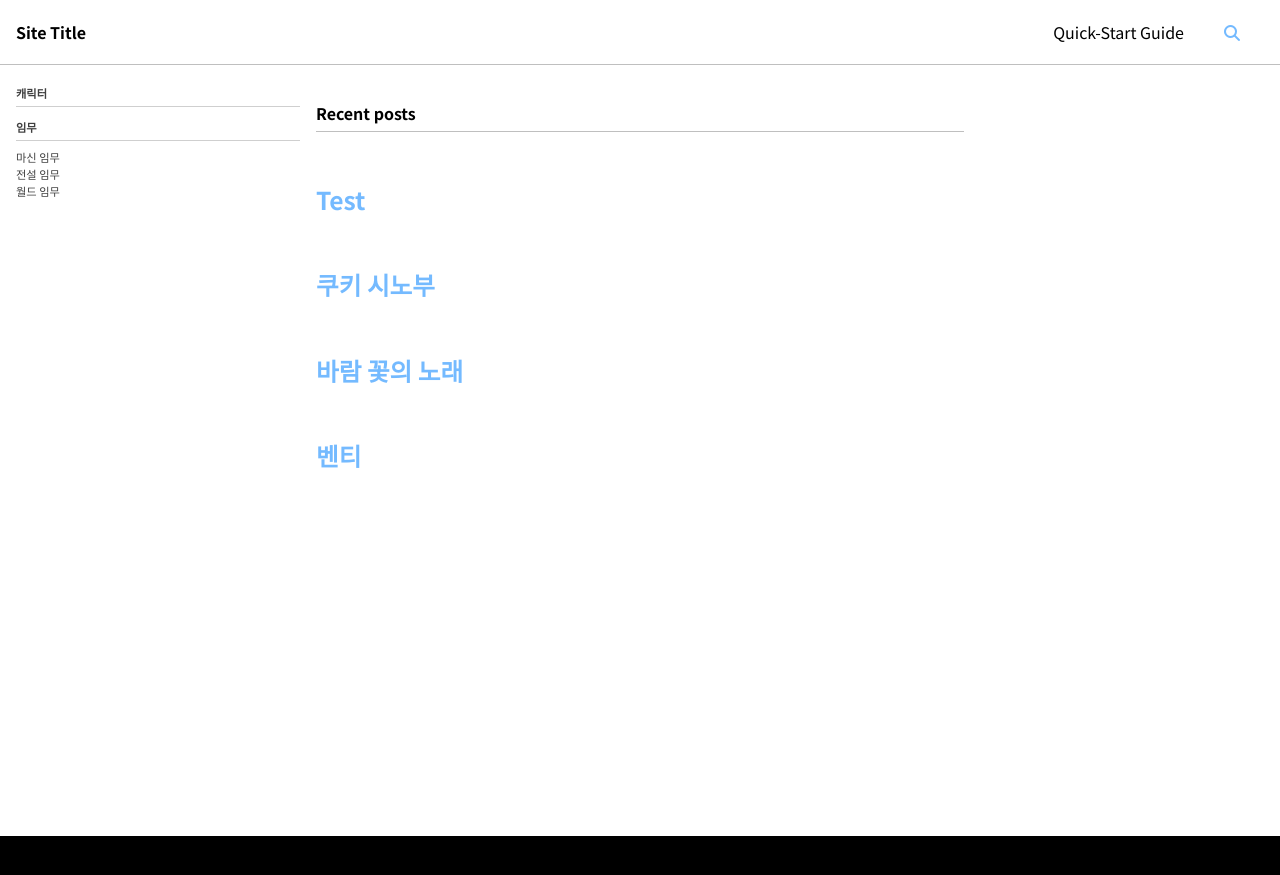
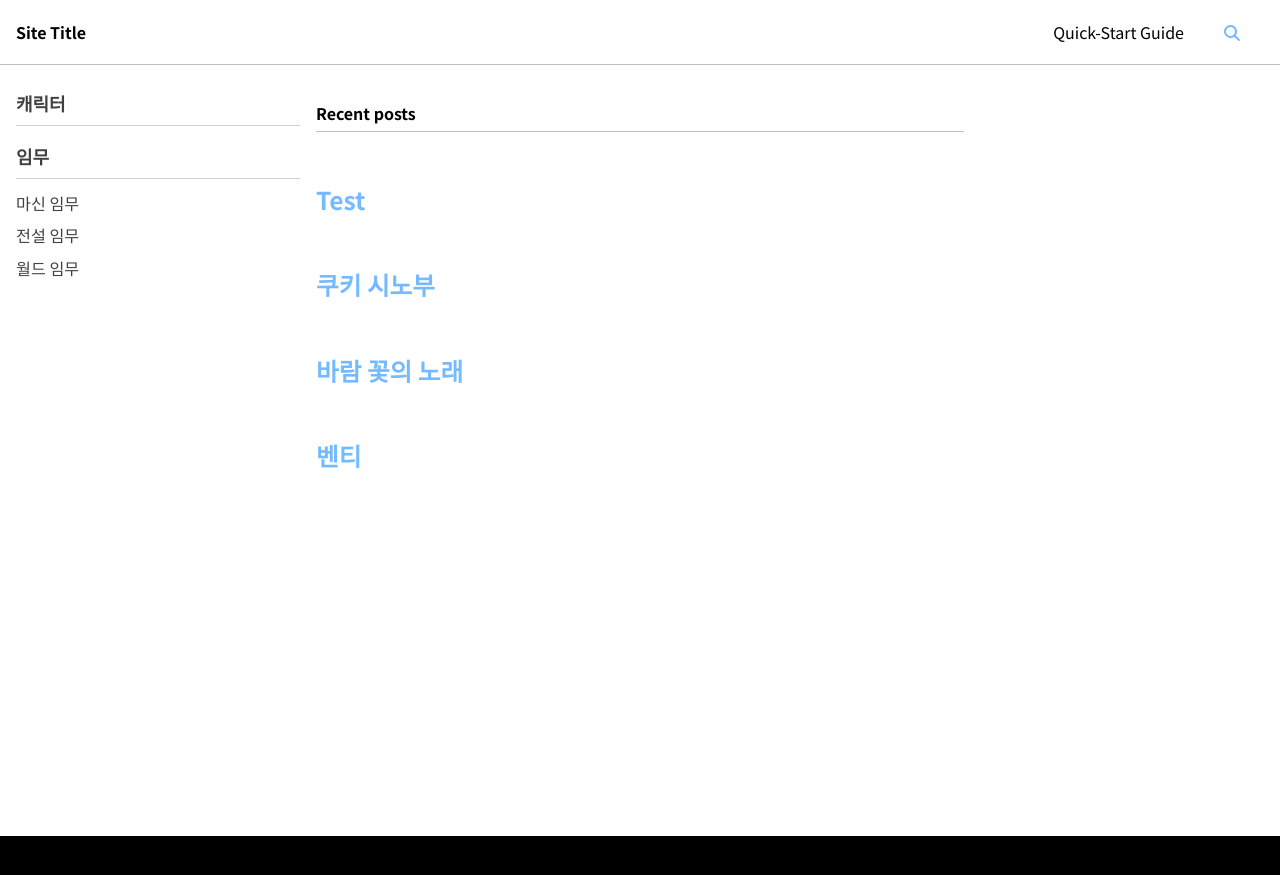
Before and after one commit to NamelessFlower/namelessflower.github.io, a Jekyll site: the page built from index.html, in a window 1280 px wide. Shown: the top 875 px of the page. Built offline with Jekyll 4.4.1, drawn with Linux system fonts in a browser that asks for light colours; cached includes are drawn as plain includes; the list of posts is cut into pages by our own code.

Commit message:
사이드바 크기 조절

```diff
--- a/_sass/minimal-mistakes/_navigation.scss
+++ b/_sass/minimal-mistakes/_navigation.scss
@@ -491,7 +491,7 @@
   margin: 0.5rem 0;
   padding: 0.25rem 0;
   font-family: $sans-serif-narrow;
-  font-size: $type-size-6;
+  font-size: $type-size-5;
   font-weight: bold;
   text-transform: uppercase;
   border-bottom: 1px solid $border-color;
--- a/_sass/minimal-mistakes/_sidebar.scss
+++ b/_sass/minimal-mistakes/_sidebar.scss
@@ -57,8 +57,8 @@
   p,
   li {
     font-family: $sans-serif;
-    font-size: $type-size-6;
-    line-height: 1.5;
+    font-size: 0.9em;
+    line-height: 2;
   }
 
   img {
```
